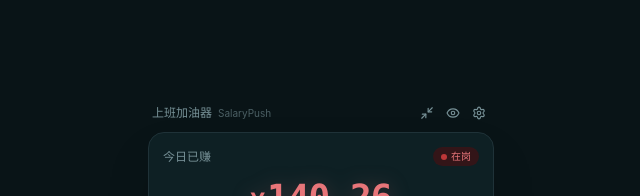
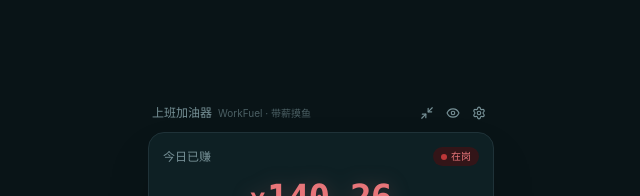
Before and after one commit to SpaceSheepBoy/salary-push-web, a React (Vite) app: page / in a window 1280 px wide. Shown: the top 196 px of the page, without its empty margins (319-959 px from the left). Built offline with nearby package versions, Linux system fonts and the light colour scheme; no server answers; the HTML template or start-up script is replaced by a standard one.

Commit message:
docs: update branding to WorkFuel (上班加油器 · 带薪摸鱼计算器) and comprehensive bilingual README

```diff
--- a/index.html
+++ b/index.html
@@ -10,7 +10,7 @@
     <meta name="apple-mobile-web-app-title" content="上班加油器" />
     <link rel="apple-touch-icon" href="/icon.svg" />
     <link rel="manifest" href="/manifest.json" />
-    <title>上班加油器 · SalaryPush</title>
+    <title>上班加油器 · 带薪摸鱼计算器 (WorkFuel)</title>
   </head>
   <body class="bg-[#091417] text-white antialiased select-none min-h-screen">
     <div id="root"></div>
--- a/src/components/Dashboard.tsx
+++ b/src/components/Dashboard.tsx
@@ -88,7 +88,7 @@ export const Dashboard: React.FC<DashboardProps> = ({
       <div className="flex items-center justify-between px-1 text-grayteal">
         <div className="flex items-center gap-1.5">
           <span className="text-xs font-medium text-grayteal">{l10n.appTitle}</span>
-          <span className="text-[10px] opacity-60">SalaryPush</span>
+          <span className="text-[10px] opacity-60">WorkFuel · 带薪摸鱼</span>
         </div>
 
         <div className="flex items-center gap-1">
```
Also changed, not shown: public/manifest.json, 1 other file (tests, documents, lock files or other folders).
